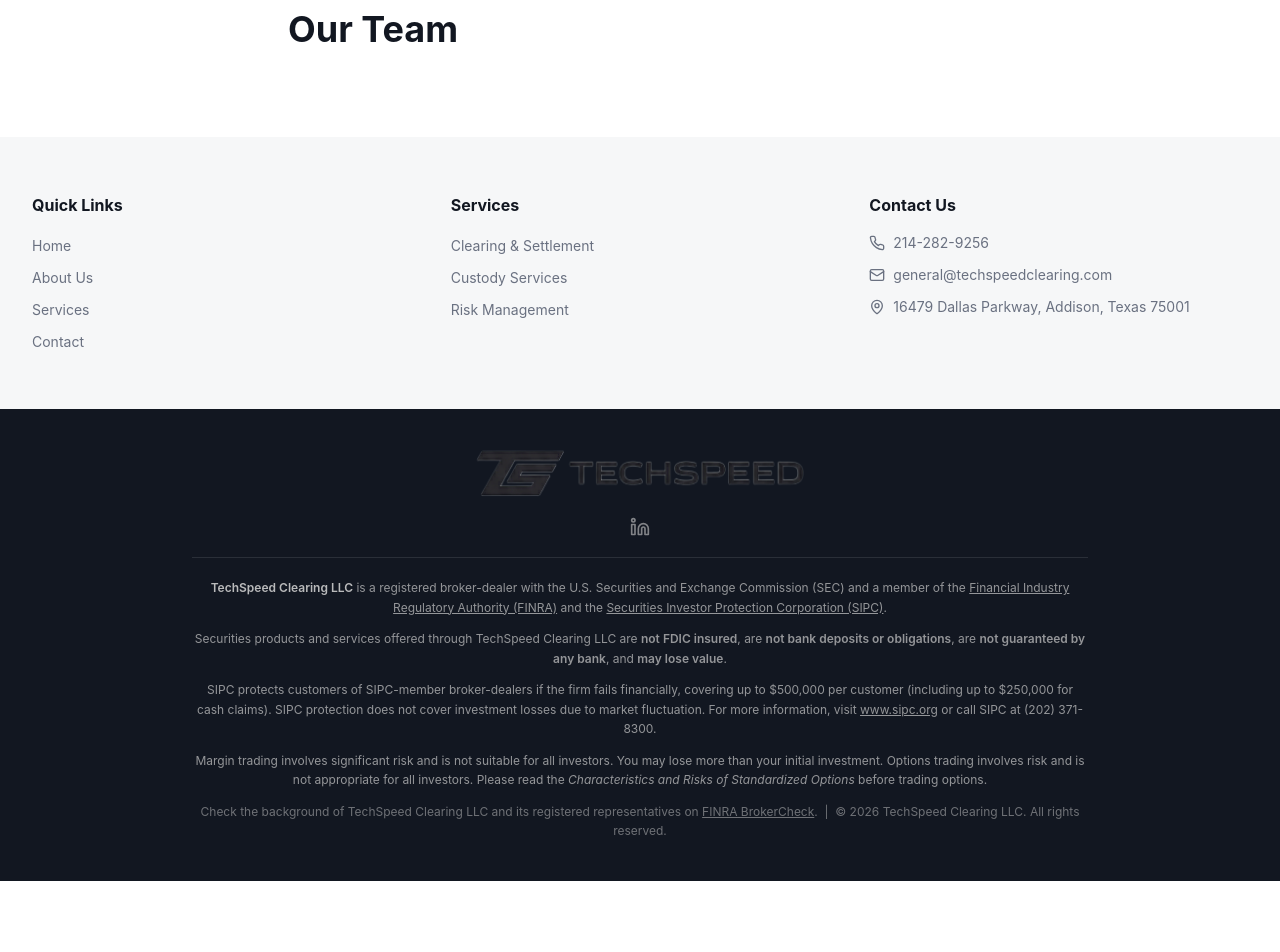
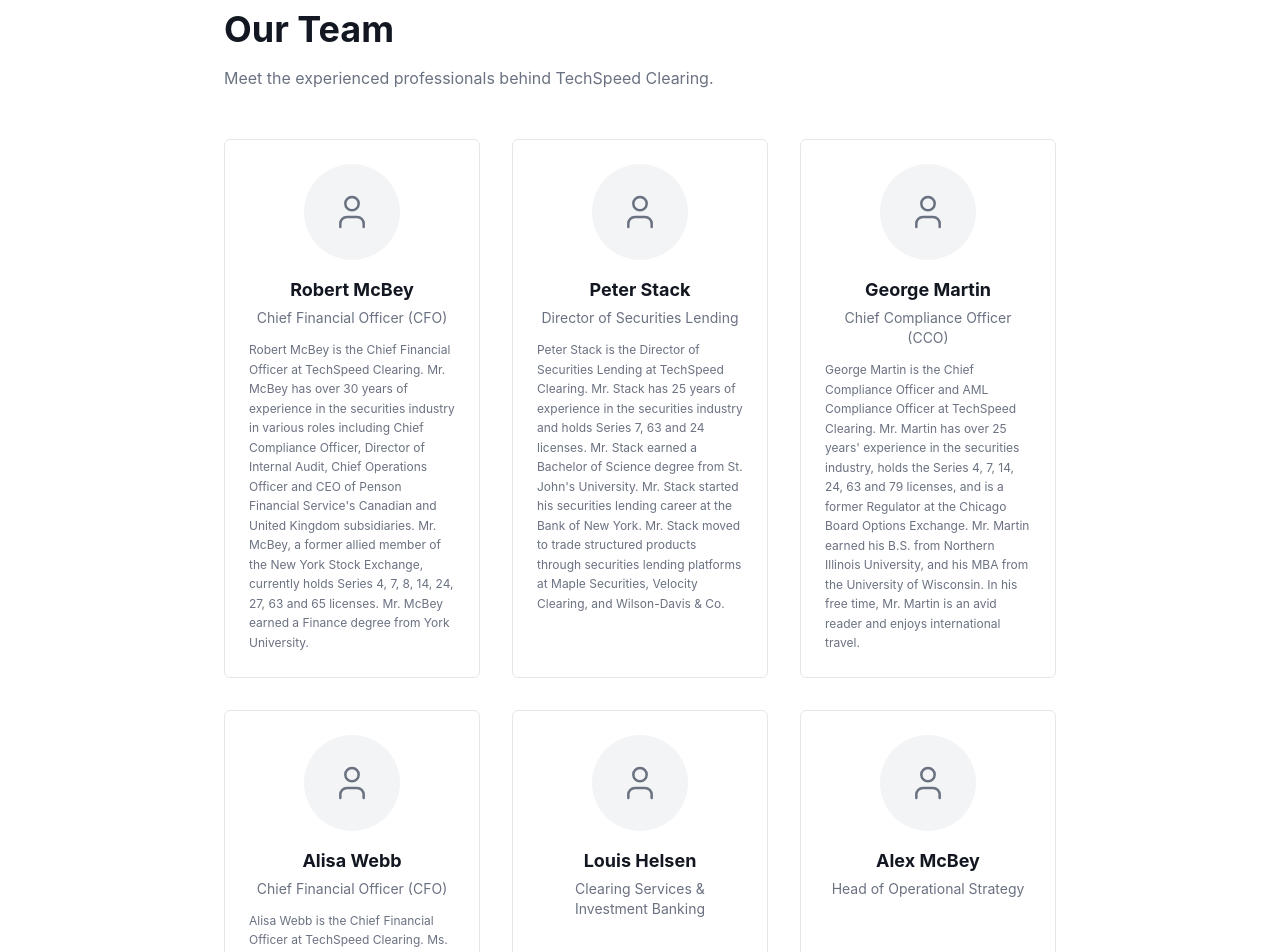
Before and after one commit to amcbey/techspeed-landing, a React (Vite) app: page /about/our-team in a window 1280 px wide. Shown: the part 120-1072 px from the top of the page. Before the commit the page ends 1001 px from the top, so only its background shows below. Built offline with nearby package versions, Linux system fonts and the light colour scheme; no server answers; the HTML template or start-up script is replaced by a standard one.

Commit message:
Update team bios and remove tech nav highlight
Co-Authored-By: Claude Sonnet 4.6 <noreply@anthropic.com>

```diff
--- a/src/components/Header.tsx
+++ b/src/components/Header.tsx
@@ -97,7 +97,7 @@ const Header = () => {
           <a
             href="/technology/fintrade"
             onClick={(e) => { e.preventDefault(); navigate("/technology/fintrade"); }}
-            className="text-sm font-medium nav-tech-glow"
+            className="text-sm font-medium text-muted-foreground hover:text-foreground transition-colors"
           >
             Technology
           </a>
--- a/src/pages/OurTeam.tsx
+++ b/src/pages/OurTeam.tsx
@@ -1,5 +1,41 @@
 import Header from "@/components/Header";
 import Footer from "@/components/Footer";
+import { User } from "lucide-react";
+
+const team = [
+  {
+    name: "Robert McBey",
+    title: "Chief Financial Officer (CFO)",
+    bio: "Robert McBey is the Chief Financial Officer at TechSpeed Clearing. Mr. McBey has over 30 years of experience in the securities industry in various roles including Chief Compliance Officer, Director of Internal Audit, Chief Operations Officer and CEO of Penson Financial Service's Canadian and United Kingdom subsidiaries. Mr. McBey, a former allied member of the New York Stock Exchange, currently holds Series 4, 7, 8, 14, 24, 27, 63 and 65 licenses. Mr. McBey earned a Finance degree from York University.",
+  },
+  {
+    name: "Peter Stack",
+    title: "Director of Securities Lending",
+    bio: "Peter Stack is the Director of Securities Lending at TechSpeed Clearing. Mr. Stack has 25 years of experience in the securities industry and holds Series 7, 63 and 24 licenses. Mr. Stack earned a Bachelor of Science degree from St. John's University. Mr. Stack started his securities lending career at the Bank of New York. Mr. Stack moved to trade structured products through securities lending platforms at Maple Securities, Velocity Clearing, and Wilson-Davis & Co.",
+  },
+  {
+    name: "George Martin",
+    title: "Chief Compliance Officer (CCO)",
+    bio: "George Martin is the Chief Compliance Officer and AML Compliance Officer at TechSpeed Clearing. Mr. Martin has over 25 years' experience in the securities industry, holds the Series 4, 7, 14, 24, 63 and 79 licenses, and is a former Regulator at the Chicago Board Options Exchange. Mr. Martin earned his B.S. from Northern Illinois University, and his MBA from the University of Wisconsin. In his free time, Mr. Martin is an avid reader and enjoys international travel.",
+  },
+  {
+    name: "Alisa Webb",
+    title: "Chief Financial Officer (CFO)",
+    bio: "Alisa Webb is the Chief Financial Officer at TechSpeed Clearing. Ms. Webb has four years of experience in the securities industry and holds a Series 27 license. Ms. Webb is a former auditor of publicly traded companies. She has a Bachelor and Master of Accounting from the University of Utah. Ms. Webb holds an active CPA license from the State of Utah.",
+  },
+  {
+    name: "Louis Helsen",
+    title: "Clearing Services & Investment Banking",
+  },
+  {
+    name: "Alex McBey",
+    title: "Head of Operational Strategy",
+  },
+  {
+    name: "Andrew McBey",
+    title: "Corporate Finance Analyst",
+  },
+];
 
 const OurTeam = () => {
   return (
@@ -7,11 +43,30 @@ const OurTeam = () => {
       <Header />
       <main className="flex-1">
         <section className="py-16 bg-background">
-          <div className="container max-w-3xl">
-            <h1 className="text-4xl font-bold text-foreground mb-6">Our Team</h1>
-            <p className="text-muted-foreground leading-relaxed">
-              {/* Placeholder — paragraph text to be added */}
+          <div className="container max-w-4xl">
+            <h1 className="text-4xl font-bold text-foreground mb-4">Our Team</h1>
+            <p className="text-muted-foreground leading-relaxed mb-12">
+              Meet the experienced professionals behind TechSpeed Clearing.
             </p>
+
+            <div className="grid grid-cols-1 md:grid-cols-3 gap-8">
+              {team.map((member) => (
+                <div
+                  key={member.name}
+                  className="flex flex-col items-center text-center p-6 rounded-lg border border-border hover:shadow-md transition-shadow"
+                >
+                  {/* Placeholder avatar */}
+                  <div className="w-24 h-24 rounded-full bg-secondary flex items-center justify-center mb-4">
+                    <User className="w-10 h-10 text-muted-foreground" strokeWidth={1.5} />
+                  </div>
+                  <h3 className="text-lg font-bold text-foreground mb-1">{member.name}</h3>
+                  <p className="text-sm text-muted-foreground mb-3">{member.title}</p>
+                  {"bio" in member && member.bio && (
+                    <p className="text-xs text-muted-foreground leading-relaxed text-left">{member.bio}</p>
+                  )}
+                </div>
+              ))}
+            </div>
           </div>
         </section>
       </main>
```
